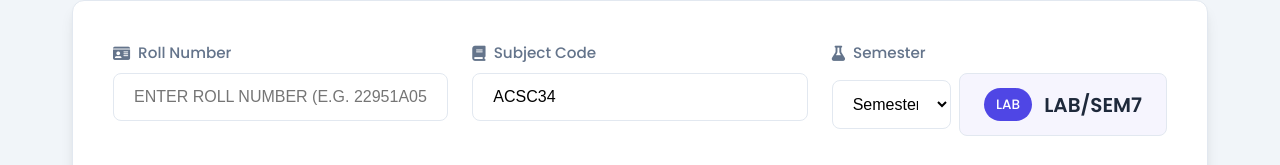
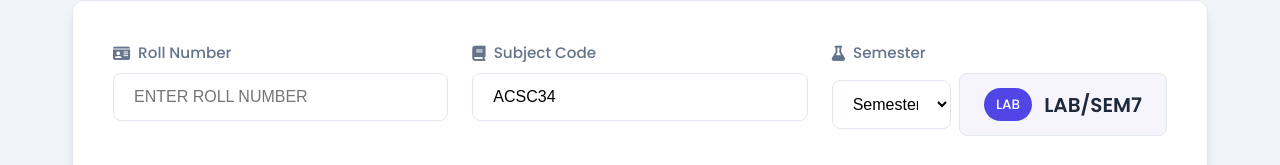
Before and after one commit to iare-profiles/iare-lab-viewer, a plain HTML site: page index.html in a window 1280 px wide. Shown: the part 180-345 px from the top of the page. Drawn offline with Linux system fonts and the light colour scheme.

Commit message:
Update index.html

```diff
--- a/index.html
+++ b/index.html
@@ -246,7 +246,7 @@
             <div class="controls">
                 <div class="control-group">
                     <label for="rollNumber"><i class="fas fa-id-card"></i> Roll Number</label>
-                    <input type="text" id="rollNumber" placeholder="Enter roll number (e.g. 22951A05K0)">
+                    <input type="text" id="rollNumber" placeholder="Enter roll number ">
                 </div>
 
                 <div class="control-group">
```
